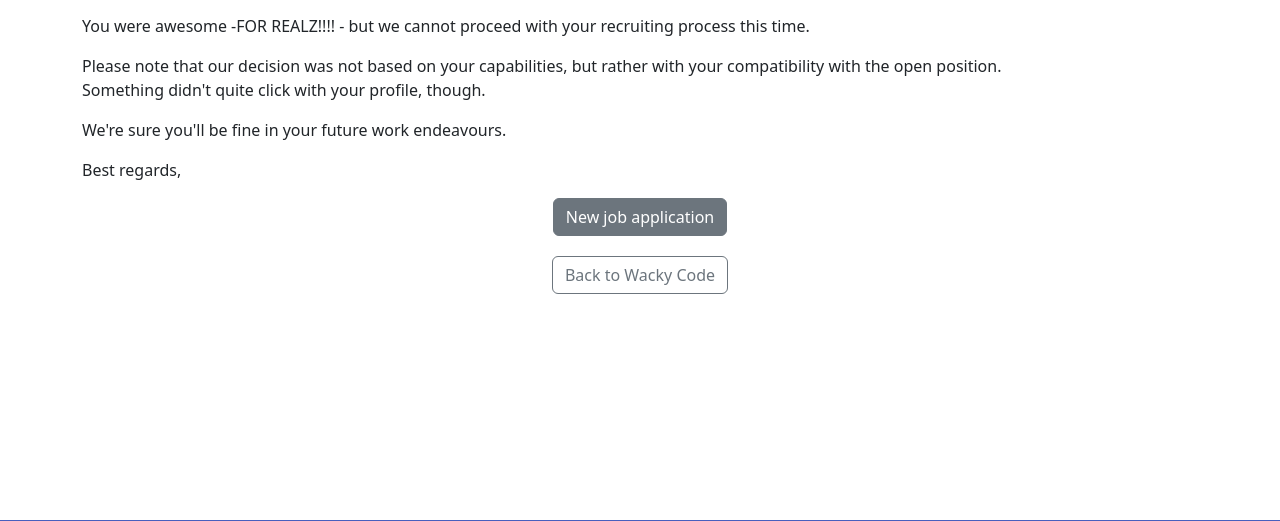
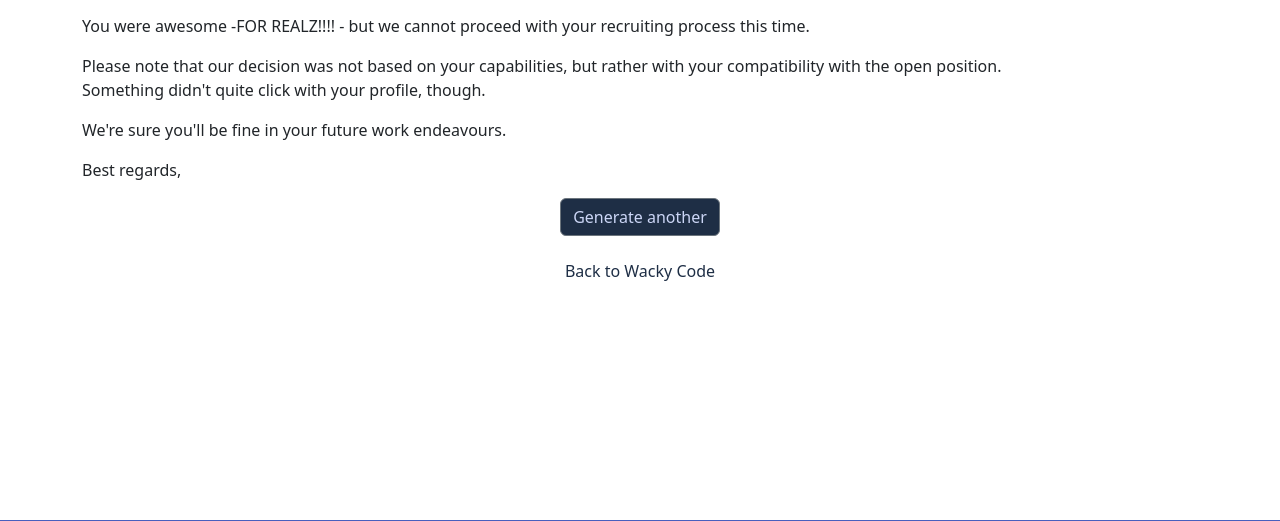
Before and after one commit to paranoid-gland/PythonSitar, a Flask app: page /hrrejection in a window 1280 px wide. Shown: the part 191-712 px from the top of the page. Run offline with Flask 3, Linux system fonts and the light colour scheme.

Commit message:
add extra button in wacky code mini-apps. Secondary and Tertiary button style set. Add a container to make all buttons always aligned at the center in the style.css document.

```diff
--- a/static/css/style.css
+++ b/static/css/style.css
@@ -42,6 +42,59 @@ main{
     text-decoration: underline;
   }
 
+  .accordion{
+    display: flex;
+    flex-direction: column;
+    padding: 1rem;
+    text-align: center;
+    margin:auto;
+    max-width: 60%;
+    padding: 1rem;
+  }
+
+  .accordion .accordion-button:not(.collapsed) {
+    background-color: #ccd6f6;
+    color: #1e2e45;
+    font-weight: bold;
+    border-radius: 6px;
+    border-color: #1e2e45;
+  }
+
+  .accordion .accordion-button.collapsed {
+    border-radius: 6px;
+    color: #1e2e45;
+    font-weight: bold;
+    border-radius: 6px;
+    border-color: #1e2e45;
+  }
+
+  .btn-secondary{
+    margin-bottom: 1rem;
+    background-color: #1e2e45;
+    color: #ccd6f6;
+  }
+
+  .btn-secondary:hover {
+    margin-bottom: 1rem;
+    background-color:#ccd6f6;
+    color: #1e2e45;
+  }
+
+  .btn-tertiary{
+    margin-bottom: 1rem;
+    color: #1e2e45;
+  }
+
+  .btn-tertiary:hover {
+    margin-bottom: 1rem;
+    color: #1e2e45;
+    border-color: #1e2e45;
+  }
+
+  .centered-buttons .btn {
+    display: block;
+    margin: 0 auto 1rem auto;
+  }
   /* Desktop Section */
   @media (min-width: 992px) {
      .bio{
--- a/templates/burgeramt.html
+++ b/templates/burgeramt.html
@@ -13,7 +13,6 @@
       <p> - {{data.part6}}! {{data.part7}}?  </p>
       <p> - Ohne {{data.part5}} kann Ich nichts machen. Nehmen Sie 'nen anderen Termin und kommen Sie zurück. <br> Nächster!</p>
   </div>
-  <center><button onclick=location.reload() type="button" class="btn btn-secondary">
-		  Noch Eine!</button></center>
+  {% include 'wackynav.html' %}
 
 {% endblock %}
--- a/templates/hrrejection_input.html
+++ b/templates/hrrejection_input.html
@@ -17,31 +17,9 @@
     <p> {{data.hr_part6}} your future work endeavours.
     <p> Best regards,
 
-
-    <div class="form-group">
     </div>
   </div>
-  <button onclick=location.reload() type="button" class="btn btn-secondary">New job application</button>
-  <button onclick="location.href='{{ url_for('wacky') }}'" type="button" class="btn btn-outline-secondary">
-    Back to Wacky Code
-  </button>
-<style>
-
-.btn-secondary,
-.btn-outline-secondary{
-  display:flex;
-  margin-left:auto;
-  margin-right:auto;
-  margin-bottom: 20px;
-  margin-top: 10px;
-
-
-}
-
-
-</style>
-
-
+  {% include 'wackynav.html' %}
 </div>
 </div>
 </div>
--- a/templates/phrasal_verb.html
+++ b/templates/phrasal_verb.html
@@ -8,7 +8,6 @@
 	  <hr class="solid">
 	  <p><center><i> Definition</i>: {{ data.definition }} </center></p>
   </div>
-  <center><button onclick=location.reload() type="button" class="btn btn-secondary">
-		  Another one!</button></center>
+  {% include 'wackynav.html' %}
 
 {% endblock %}
--- a/templates/seinfeld_opening.html
+++ b/templates/seinfeld_opening.html
@@ -16,7 +16,6 @@
 	  <br> <br>
 	  <p>"We gotta get outta here! It's bad for {{data.seinf_part1}}!"</p>
   </div>
-  <center><button onclick=location.reload() type="button" class="btn btn-secondary">
-		  a button about nothing</button></center>
+  {% include 'wackynav.html' %}
 
 {% endblock %}
--- /dev/null
+++ b/templates/wackynav.html
@@ -0,0 +1,6 @@
+<div class="centered-buttons">
+<button onclick=location.reload() type="button" class="btn btn-secondary">Generate another</button>
+<button onclick="location.href='{{ url_for('wacky') }}'" type="button" class="btn btn-tertiary">
+  Back to Wacky Code
+</button>
+</div>
```
Also changed, not shown: templates/wacky.html (+0 -94 lines), 2 other files.
